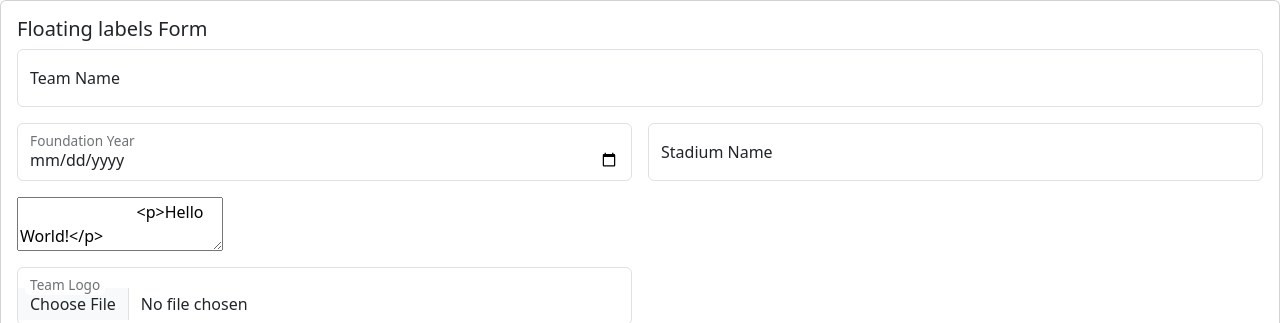
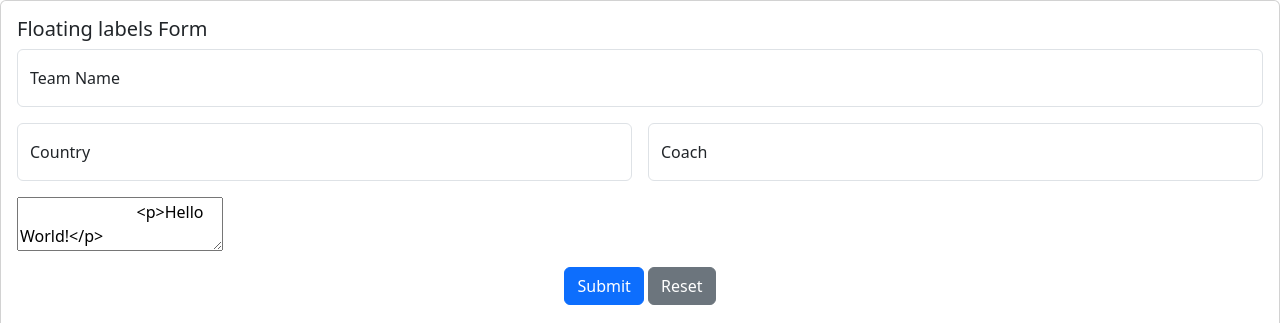
Before and after one commit to BENAMARLAHCEN/StadiumStream-AFRICA-CUP, a PHP site: the page made by app/View/admin/AddTeam.php in a window 1280 px wide. Shown: the top 323 px of the page. Run offline with PHP 8.4, Linux system fonts and the light colour scheme; the template is opened without the code that fills it, so the values that code supplies are empty; some libraries are stand-ins or nearby versions.

Commit message:
modifying input AddTeam view

```diff
--- a/app/View/admin/AddTeam.php
+++ b/app/View/admin/AddTeam.php
@@ -7,27 +7,27 @@
             <form class="row g-3" method="post" action="./AddTeam" enctype="multipart/form-data" >
                 <div class="col-md-12">
                     <div class="form-floating">
-                        <input type="text" name="team_name" class="form-control" id="floatingName" placeholder="Team Name">
+                        <input type="text" name="TeamName" class="form-control" id="floatingName" placeholder="TeamName">
                         <label for="floatingName">Team Name</label>
                     </div>
                 </div>
                 <div class="col-md-6">
                     <div class="form-floating">
-                        <input type="date" name="foundation_year" class="form-control"  >
-                        <label >Foundation Year</label>
+                        <input type="text" name="Country" class="form-control" placeholder="country" >
+                        <label >Country</label>
                     </div>
                 </div>
                 <div class="col-md-6">
                     <div class="form-floating">
-                        <input type="text" name="stadium_name" class="form-control"  placeholder="Stadium Name">
-                        <label>Stadium Name</label>
+                        <input type="text" name="coach" class="form-control"  placeholder="coach">
+                        <label>Coach</label>
                     </div>
                 </div>
                 <div class="col-12">
                     <!-- <label>Team detail</label> -->
                     <div class="form-floating">
                         <!-- TinyMCE Editor -->
-                        <textarea name="team_detail	" class="tinymce-editor">
+                        <textarea name="detail" class="tinymce-editor">
                             <p>Hello World!</p>
                             <p>This is TinyMCE <strong>full</strong> editor</p>
                         </textarea>
@@ -35,30 +35,6 @@
                         <!-- End TinyMCE Editor -->
                     </div>
                 </div>
-                <div class="col-md-6">
-                    <div class="col-md-12">
-                        <div class="form-floating">
-                            <input type="file" class="form-control" name="logo" id="floatingCity" >
-                            <label for="floatingCity">Team Logo</label>
-                        </div>
-                    </div>
-                </div>
-                <!-- <div class="col-md-4">
-                    <div class="form-floating mb-3">
-                        <select class="form-select" id="floatingSelect" aria-label="State">
-                            <option selected>New York</option>
-                            <option value="1">Oregon</option>
-                            <option value="2">DC</option>
-                        </select>
-                        <label for="floatingSelect">State</label>
-                    </div>
-                </div>
-                <div class="col-md-2">
-                    <div class="form-floating">
-                        <input type="text" class="form-control" id="floatingZip" placeholder="Zip">
-                        <label for="floatingZip">Zip</label>
-                    </div>
-                </div> -->
                 <div class="text-center">
                     <button type="submit" class="btn btn-primary">Submit</button>
                     <button type="reset" class="btn btn-secondary">Reset</button>
@@ -68,39 +44,3 @@
         </div>
     </div>
 </section>
-
-
-
-
-<!-- Add/Edit Team Modal -->
-<div class="modal fade" id="teamModal" tabindex="-1" aria-labelledby="teamModalLabel" aria-hidden="true">
-    <div class="modal-dialog">
-        <div class="modal-content">
-            <div class="modal-header">
-                <h5 class="modal-title" id="teamModalLabel">Add/Edit Team</h5>
-                <button type="button" class="btn-close" data-bs-dismiss="modal" aria-label="Close"></button>
-            </div>
-            <div class="modal-body">
-                <form id="teamForm">
-                    <div class="mb-3">
-                        <label for="teamName" class="form-label">Team Name</label>
-                        <input type="text" class="form-control" id="teamName" name="teamName" required>
-                    </div>
-                    <div class="mb-3">
-                        <label for="teamLeader" class="form-label">Team Leader</label>
-                        <input type="text" class="form-control" id="teamLeader" name="teamLeader" required>
-                    </div>
-                    <div class="mb-3">
-                        <label for="membersCount" class="form-label">Members Count</label>
-                        <input type="number" class="form-control" id="membersCount" name="membersCount" required>
-                    </div>
-                    <!-- Add hidden input field for team ID if needed for editing -->
-                    <input type="hidden" id="teamId" name="teamId">
-
-                    <!-- Add a submit button -->
-                    <button type="submit" class="btn btn-primary">Save Changes</button>
-                </form>
-            </div>
-        </div>
-    </div>
-</div>
```
